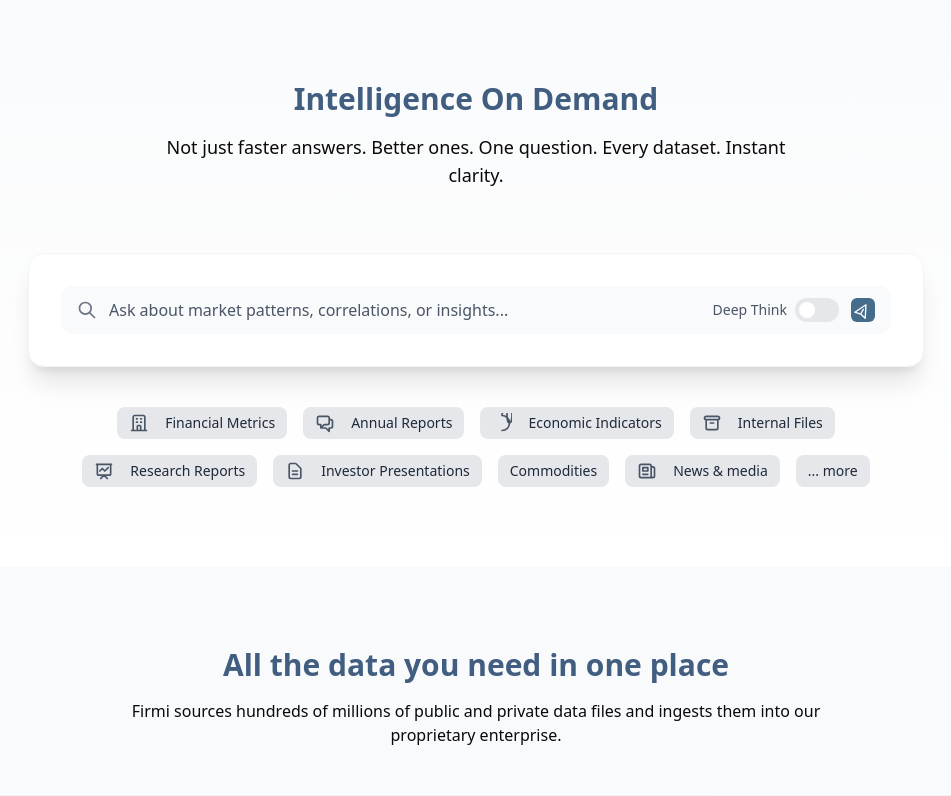
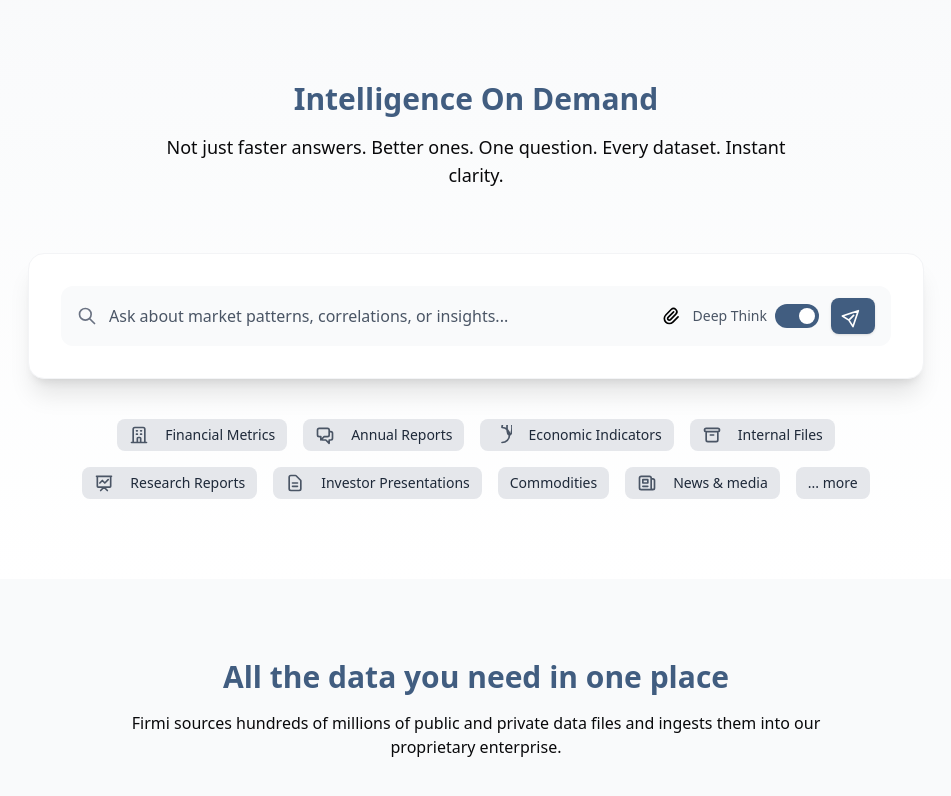
Before and after one commit to Tarunchintakunta/test-land, a Next.js app: page / in a window 1280 px wide. Shown: the part 663-1459 px from the top of the page, without its empty margins (164-1115 px from the left). Built offline with nearby package versions, Linux system fonts and the light colour scheme; grey boxes are pictures that could not be loaded.

Commit message:
cahnged the send button and added attachments

```diff
--- a/components/QuerySection.tsx
+++ b/components/QuerySection.tsx
@@ -16,7 +16,7 @@
   ];
   const [isTyping, setIsTyping] = useState(true);
   const [activeSource, setActiveSource] = useState('all');
-  const [deepThinkEnabled, setDeepThinkEnabled] = useState(false);
+  const [deepThinkEnabled, setDeepThinkEnabled] = useState(true);
 
   // Typing animation effect
   useEffect(() => {
@@ -102,9 +102,18 @@
                   <span className="typing-cursor ml-1 w-0.5 h-5 bg-primary animate-pulse"></span>
                 )}
               </div>
+                {/* Attachment Button */}
+                <button
+                className="text-black hover:text-gray-700 mr-3"
+                aria-label="Add attachment"
+              >
+                <svg className="w-5 h-5" fill="none" stroke="currentColor" viewBox="0 0 24 24">
+                  <path strokeLinecap="round" strokeLinejoin="round" strokeWidth="2" d="M15.172 7l-6.586 6.586a2 2 0 102.828 2.828l6.414-6.586a4 4 0 00-5.656-5.656l-6.415 6.585a6 6 0 108.486 8.486L20.5 13"></path>
+                </svg>
+              </button>
 
               {/* Deep Think Toggle */}
-              <div className="flex items-center space-x-2">
+              <div className="flex items-center space-x-2 mr-3">
                 <span className="text-sm text-gray-600">Deep Think</span>
                 <button
                   onClick={toggleDeepThink}
@@ -118,12 +127,14 @@
                 </button>
               </div>
 
+
+
               {/* Send Button */}
               <button
                 onClick={handleSend}
-                className="bg-[#456c8b] hover:bg-[#385a75] text-white rounded-md p-1 flex items-center justify-center"
+                className="bg-[#415d80] hover:bg-[#385a75] text-white rounded-lg px-3 py-2 flex items-center justify-center shadow-sm transition-all duration-200 ease-in-out hover:shadow-md"
               >
-                <svg className="w-4 h-4 transform rotate-30" fill="none" stroke="currentColor" viewBox="0 0 24 24">
+                <svg className="w-5 h-5 transform rotate-45" fill="none" stroke="currentColor" viewBox="0 0 24 24">
                   <path strokeLinecap="round" strokeLinejoin="round" strokeWidth="2" d="M12 19l9 2-9-18-9 18 9-2zm0 0v-8"></path>
                 </svg>
               </button>
```
